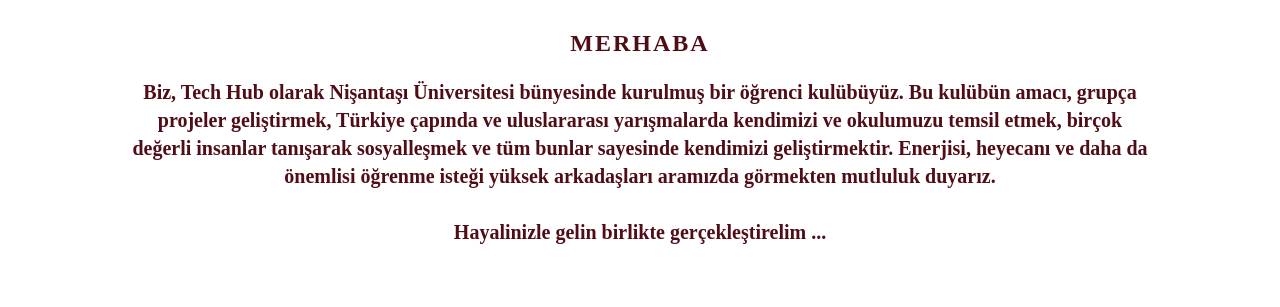
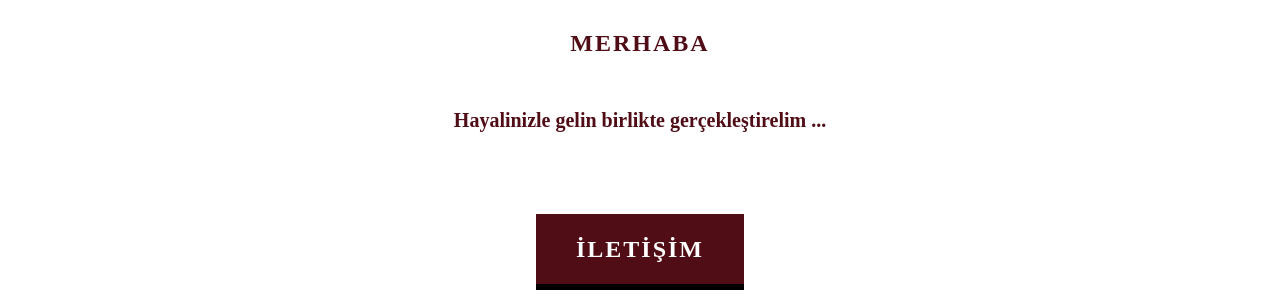
Before and after one commit to NejatSENER/Tech-Hub-V2, a plain HTML site: page about.html in a window 1280 px wide. Shown: the part 412-719 px from the top of the page. Drawn offline with nearby package versions, Linux system fonts and the light colour scheme; a web font is replaced by a local one.

Commit message:
Update about.html

```diff
--- a/about.html
+++ b/about.html
@@ -54,13 +54,7 @@
       </div>
       <div class="aboutBody">
         <p>
-          Biz, Tech Hub olarak Nişantaşı Üniversitesi bünyesinde kurulmuş bir
-          öğrenci kulübüyüz. Bu kulübün amacı, grupça projeler geliştirmek,
-          Türkiye çapında ve uluslararası yarışmalarda kendimizi ve okulumuzu
-          temsil etmek, birçok değerli insanlar tanışarak sosyalleşmek ve tüm
-          bunlar sayesinde kendimizi geliştirmektir. Enerjisi, heyecanı ve daha
-          da önemlisi öğrenme isteği yüksek arkadaşları aramızda görmekten
-          mutluluk duyarız.
+
         </p>
         <br />
         <p>Hayalinizle gelin birlikte gerçekleştirelim ...</p>
```
